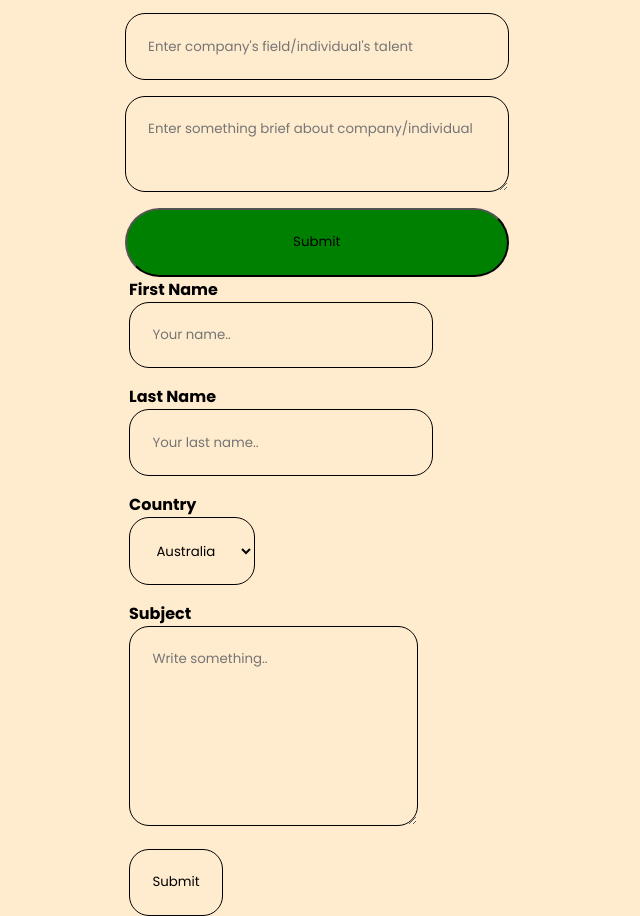
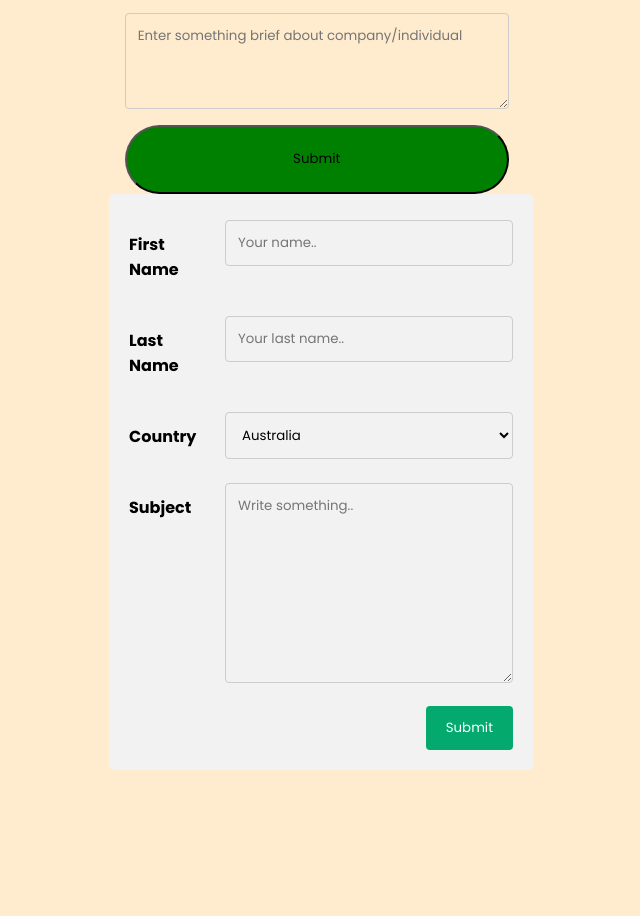
Before and after one commit to afrifa-hue/quelping, a website: page mail.html in a window 1280 px wide. Shown: the part 449-1365 px from the top of the page, without its empty margins (319-959 px from the left). After the commit the page ends 1219 px from the top, so only its background shows below. Drawn offline with Linux system fonts and the light colour scheme.

Commit message:
Update styles.css

```diff
--- a/styles.css
+++ b/styles.css
@@ -50,3 +50,66 @@ button {
     margin-top: 0;
   }
 }
+
+/* Style inputs, select elements and textareas */
+input[type=text], select, textarea{
+  width: 100%;
+  padding: 12px;
+  border: 1px solid #ccc;
+  border-radius: 4px;
+  box-sizing: border-box;
+  resize: vertical;
+}
+
+/* Style the label to display next to the inputs */
+label {
+  padding: 12px 12px 12px 0;
+  display: inline-block;
+}
+
+/* Style the submit button */
+input[type=submit] {
+  background-color: #04AA6D;
+  color: white;
+  padding: 12px 20px;
+  border: none;
+  border-radius: 4px;
+  cursor: pointer;
+  float: right;
+}
+
+/* Style the container */
+.container {
+  border-radius: 5px;
+  background-color: #f2f2f2;
+  padding: 20px;
+}
+
+/* Floating column for labels: 25% width */
+.col-25 {
+  float: left;
+  width: 25%;
+  margin-top: 6px;
+}
+
+/* Floating column for inputs: 75% width */
+.col-75 {
+  float: left;
+  width: 75%;
+  margin-top: 6px;
+}
+
+/* Clear floats after the columns */
+.row:after {
+  content: "";
+  display: table;
+  clear: both;
+}
+
+/* Responsive layout - when the screen is less than 600px wide, make the two columns stack on top of each other instead of next to each other */
+@media screen and (max-width: 600px) {
+  .col-25, .col-75, input[type=submit] {
+    width: 100%;
+    margin-top: 0;
+  }
+}
```
